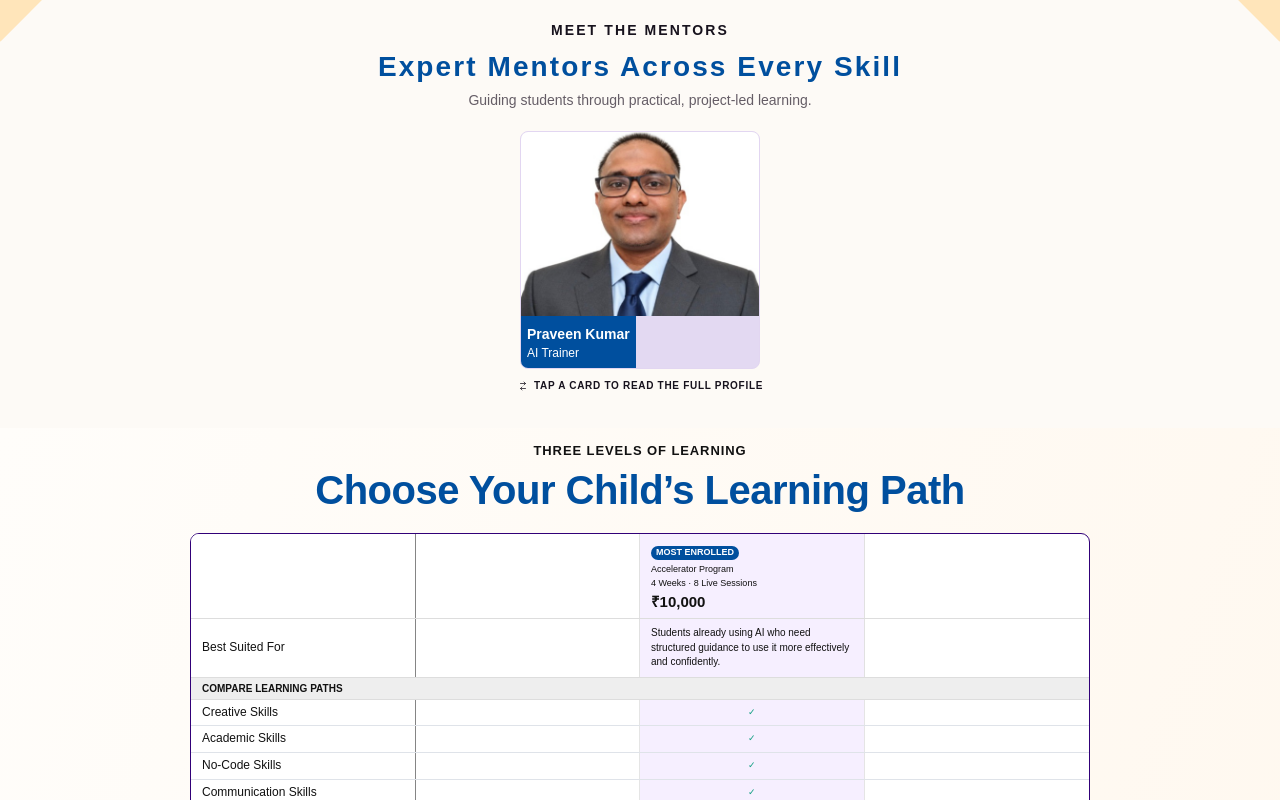
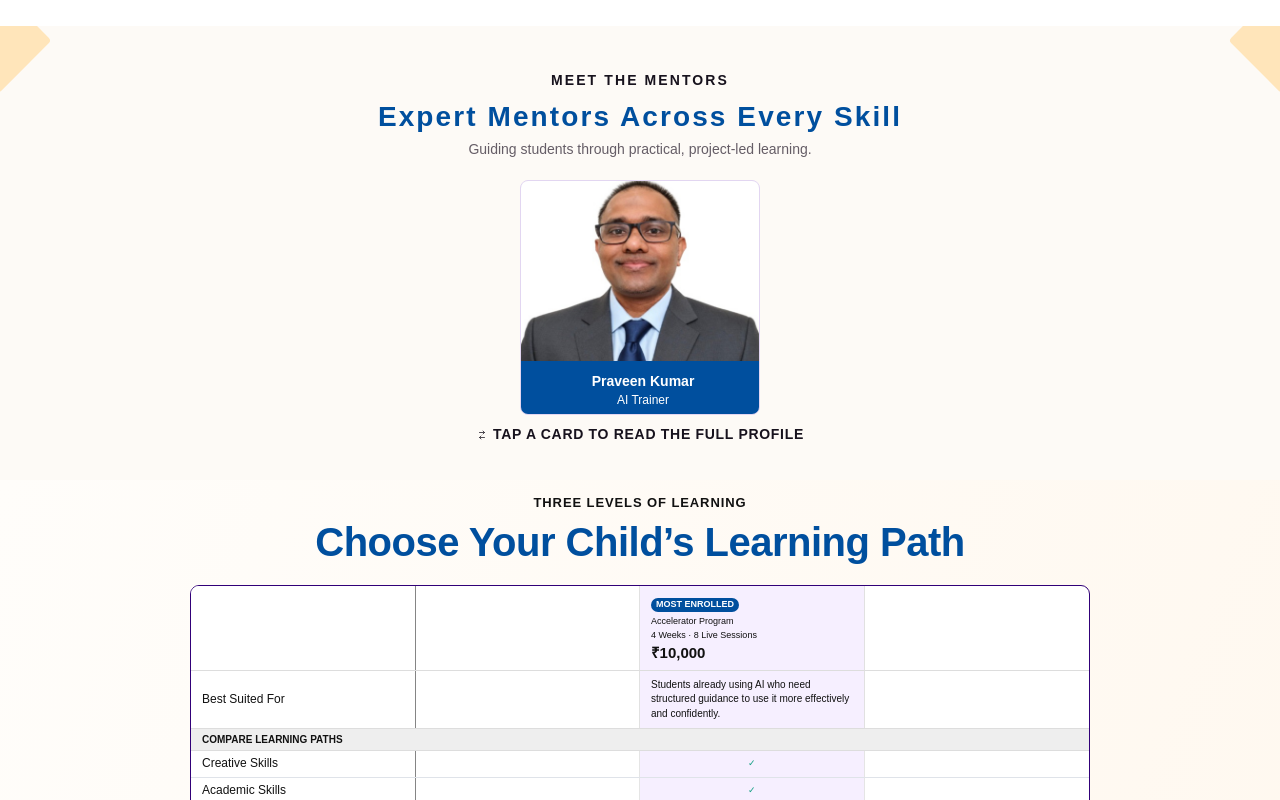
Before and after one commit to developerteam-lang/alkemy-landing-page, a React (Create React App) app: page / in a window 1280 px wide. Shown: the part 4900-5700 px from the top of the page. Built offline with nearby package versions, Linux system fonts and the light colour scheme.

Commit message:
Created flip card and removed old popup, padding and font implemented and title font size v26

```diff
--- a/src/Footer.css
+++ b/src/Footer.css
@@ -72,9 +72,10 @@
 .toi-footer__copyright {
   margin: 0;
   color: #8ba9c8;
-  font-size: 11px;
+  font-size: 14px;
   font-weight: 400;
   line-height: 1.5;
+  padding-left:8px;
 }
 
 /* RIGHT SIDE */
--- a/src/MentorSection.jsx
+++ b/src/MentorSection.jsx
@@ -36,15 +36,27 @@ const mentors = [
   // },
 ];
 
-function MentorCard({ mentor, onSelect }) {
+function MentorCard({ mentor, isFlipped, onSelect }) {
+  const handleFlip = () => {
+    onSelect(mentor.id);
+  };
+
   return (
     <button
       type="button"
-      className="mentor-card"
-      onClick={() => onSelect(mentor)}
-      aria-label={`Read the full profile of ${mentor.name}`}
+      className={`mentor-card ${isFlipped ? "mentor-card--flipped" : ""}`}
+      onClick={handleFlip}
+      aria-label={
+        isFlipped
+          ? `Return to ${mentor.name}'s photo`
+          : `Read the full profile of ${mentor.name}`
+      }
+      aria-pressed={isFlipped}
     >
-      <div className="mentor-card__photo">
+      <span className="mentor-card__inner">
+        {/* FRONT SIDE */}
+        <span className="mentor-card__face mentor-card__front">
+          <span className="mentor-card__photo">
             <img
               src={mentor.image}
               alt={mentor.name}
@@ -53,21 +65,64 @@ function MentorCard({ mentor, onSelect }) {
                 event.currentTarget.style.visibility = "hidden";
               }}
             />
-      </div>
+          </span>
 
-      <div className="mentor-card__details">
-        <h3>{mentor.name}</h3>
-        <p>{mentor.role}</p>
-        <p className="mentor-card__organization">
+          <span className="mentor-card__details">
+            <span className="mentor-card__name">
+              {mentor.name}
+            </span>
+
+            <span className="mentor-card__role">
+              {mentor.role}
+            </span>
+
+            {mentor.organization && (
+              <span className="mentor-card__organization">
                 {mentor.organization}
-        </p>
-      </div>
+              </span>
+            )}
+          </span>
+        </span>
+
+        {/* BACK SIDE */}
+        <span className="mentor-card__face mentor-card__back">
+          <span className="mentor-card__back-content">
+            <span className="mentor-card__back-name">
+              {mentor.name}
+            </span>
+
+            <span className="mentor-card__back-role">
+              {mentor.role}
+            </span>
+
+            {mentor.organization && (
+              <span className="mentor-card__back-organization">
+                {mentor.organization}
+              </span>
+            )}
+
+            <span className="mentor-card__bio">
+              {mentor.bio}
+            </span>
+
+            <span className="mentor-card__back-hint">
+              TAP TO GO BACK
+            </span>
+          </span>
+        </span>
+      </span>
     </button>
   );
 }
 
 export default function MentorsSection() {
-  const [selectedMentor, setSelectedMentor] = useState(null);
+  const [flippedMentorId, setFlippedMentorId] = useState(null);
+
+  const handleMentorSelect = (mentorId) => {
+    setFlippedMentorId((currentId) =>
+      currentId === mentorId ? null : mentorId
+    );
+  };
 
   return (
     <section className="mentors-section" id="mentors">
@@ -75,6 +130,7 @@ export default function MentorsSection() {
         className="mentors-section__decoration mentors-section__decoration--left"
         aria-hidden="true"
       />
+
       <span
         className="mentors-section__decoration mentors-section__decoration--right"
         aria-hidden="true"
@@ -100,7 +156,8 @@ export default function MentorsSection() {
             <MentorCard
               key={mentor.id}
               mentor={mentor}
-              onSelect={setSelectedMentor}
+              isFlipped={flippedMentorId === mentor.id}
+              onSelect={handleMentorSelect}
             />
           ))}
         </div>
@@ -119,56 +176,10 @@ export default function MentorsSection() {
               strokeLinejoin="round"
             />
           </svg>
+
           TAP A CARD TO READ THE FULL PROFILE
         </p>
       </div>
-
-      {selectedMentor && (
-        <div
-          className="mentor-modal"
-          role="presentation"
-          onClick={() => setSelectedMentor(null)}
-        >
-          <div
-            className="mentor-modal__content"
-            role="dialog"
-            aria-modal="true"
-            aria-labelledby="mentor-modal-title"
-            onClick={(event) => event.stopPropagation()}
-          >
-            <button
-              type="button"
-              className="mentor-modal__close"
-              onClick={() => setSelectedMentor(null)}
-              aria-label="Close mentor profile"
-            >
-              ×
-            </button>
-
-            <img
-              className="mentor-modal__photo"
-              src={selectedMentor.image}
-              alt={selectedMentor.name}
-            />
-
-            <h3 id="mentor-modal-title">
-              {selectedMentor.name}
-            </h3>
-
-            <p className="mentor-modal__role">
-              {selectedMentor.role}
-            </p>
-
-            <p className="mentor-modal__organization">
-              {selectedMentor.organization}
-            </p>
-
-            <p className="mentor-modal__bio">
-              {selectedMentor.bio}
-            </p>
-          </div>
-        </div>
-      )}
     </section>
   );
 }
--- a/src/MentorsSection.css
+++ b/src/MentorsSection.css
@@ -1,4 +1,3 @@
-
 .mentors-section {
   position: relative;
   width: 100%;
@@ -17,6 +16,7 @@
   box-sizing: border-box;
 }
 
+/* Main container */
 .mentors-section__container {
   position: relative;
   z-index: 1;
@@ -76,35 +76,43 @@
   line-height: 1.5;
 }
 
-/* Four mentor cards */
+/* Mentor grid */
 .mentors-section__grid {
   display: grid;
   grid-template-columns: repeat(4, minmax(0, 1fr));
   gap: 19px;
   width: 100%;
+  align-items: stretch;
 }
 
-/* Card */
+/* Main flip card */
 .mentor-card {
-  display: flex;
+  position: relative;
+  display: block;
+  width: 100%;
   min-width: 0;
-  flex-direction: column;
+  height: 235px;
   padding: 0;
-  overflow: hidden;
-  border: 1px solid #e2d6f1;
+  border: 0;
   border-radius: 8px;
-  background: #e3d9f2;
+  background: transparent;
   text-align: left;
   font-family: inherit;
   cursor: pointer;
+
+  /* Creates the 3D space for the flip */
+  perspective: 1000px;
+  -webkit-perspective: 1000px;
+
   transition:
     transform 0.2s ease,
     box-shadow 0.2s ease;
+
+  -webkit-tap-highlight-color: transparent;
 }
 
 .mentor-card:hover {
   transform: translateY(-3px);
-  box-shadow: 0 7px 18px rgb(66 28 112 / 12%);
 }
 
 .mentor-card:focus-visible {
@@ -112,14 +120,63 @@
   outline-offset: 3px;
 }
 
+/* Rotating inner card */
+.mentor-card__inner {
+  position: relative;
+  display: block;
+  width: 100%;
+  height: 100%;
+
+  transform-style: preserve-3d;
+  -webkit-transform-style: preserve-3d;
+
+  transition: transform 0.7s cubic-bezier(0.4, 0.2, 0.2, 1);
+  -webkit-transition: -webkit-transform 0.7s cubic-bezier(0.4, 0.2, 0.2, 1);
+
+  border-radius: 8px;
+}
+
+/* Flip when clicked */
+.mentor-card--flipped .mentor-card__inner {
+  transform: rotateY(180deg);
+  -webkit-transform: rotateY(180deg);
+}
+
+/* Front and back faces */
+.mentor-card__face {
+  position: absolute;
+  inset: 0;
+
+  display: flex;
+  flex-direction: column;
+
+  width: 100%;
+  height: 100%;
+  overflow: hidden;
+
+  border: 1px solid #e2d6f1;
+  border-radius: 8px;
+
+  -webkit-backface-visibility: hidden;
+  backface-visibility: hidden;
+}
+
+/* Front face */
+.mentor-card__front {
+  background: #e3d9f2;
+  transform: rotateY(0deg);
+  -webkit-transform: rotateY(0deg);
+}
+
 /* Photo */
 .mentor-card__photo {
   position: relative;
   display: flex;
-  width:100%;
-  height: 184px;
-  padding:0;
-  margin:0;
+  flex: 1 1 auto;
+  width: 100%;
+  min-height: 0;
+  padding: 0;
+  margin: 0;
   align-items: flex-end;
   justify-content: center;
   overflow: hidden;
@@ -133,28 +190,34 @@
 }
 
 .mentor-card__photo img {
-  /* */
   display: block;
-  margin:0;
-  padding:0;
-  max-width:none;
   width: 100%;
   height: 100%;
+  max-width: none;
+  margin: 0;
+  padding: 0;
   object-fit: cover;
   object-position: center center;
 }
 
-/* Purple name panel */
+/* Name panel */
 .mentor-card__details {
   position: relative;
   z-index: 1;
+  display: flex;
+  flex: 0 0 auto;
+  flex-direction: column;
+  justify-content: center;
   min-height: 51px;
-  padding: 10px 6px 7px;
+  padding: 12px 8px 6px 14px;
   background: #004f9e;
   color: #ffffff;
+  text-align:center;
 }
 
-.mentor-card__details h3 {
+/* Mentor name */
+.mentor-card__name {
+  display: block;
   margin: 0 0 4px;
   overflow-wrap: anywhere;
   color: #ffffff;
@@ -163,7 +226,9 @@
   line-height: 1.2;
 }
 
-.mentor-card__details p {
+/* Mentor role */
+.mentor-card__role {
+  display: block;
   margin: 0;
   color: #ffffff;
   font-size: 12px;
@@ -171,8 +236,88 @@
   line-height: 1.25;
 }
 
-.mentor-card__details .mentor-card__organization {
+/* Organization */
+.mentor-card__organization {
+  display: block;
+  margin-top: 3px;
+  color: #ffffff;
   font-size: 10px;
+  font-weight: 400;
+  line-height: 1.25;
+}
+
+/* Back face */
+.mentor-card__back {
+  justify-content: flex-start;
+  padding: 0;
+  background: #004f9e;
+  color: #ffffff;
+
+  transform: rotateY(180deg);
+  -webkit-transform: rotateY(180deg);
+}
+
+/* Details displayed on the back */
+.mentor-card__back-content {
+  display: flex;
+  flex-direction: column;
+  width: 100%;
+  height: 100%;
+  min-height: 0;
+  padding: 15px 12px 10px;
+  overflow: hidden;
+  text-align: left;
+}
+
+.mentor-card__back-name {
+  display: block;
+  margin: 0 0 6px;
+  color: #ffffff;
+  font-size: 14px;
+  font-weight: 700;
+  line-height: 1.3;
+  overflow-wrap: anywhere;
+}
+
+.mentor-card__back-role {
+  display: block;
+  margin: 0 0 5px;
+  color: #e6d7ff;
+  font-size: 11px;
+  font-weight: 600;
+  line-height: 1.4;
+}
+
+.mentor-card__back-organization {
+  display: block;
+  margin: 0 0 7px;
+  color: #e6d7ff;
+  font-size: 10px;
+  line-height: 1.4;
+}
+
+.mentor-card__bio {
+  display: block;
+  margin: 4px 0 0;
+  color: #ffffff;
+  font-size: 13px;
+  font-weight: 400;
+  line-height: 1.6;
+  overflow-wrap: anywhere;
+  overflow-y: auto;
+}
+
+/* Small instruction at the bottom of the back */
+.mentor-card__back-hint {
+  display: block;
+  flex: 0 0 auto;
+  margin-top: auto;
+  padding-top: 8px;
+  color: #e6d7ff;
+  font-size: 9px;
+  font-weight: 700;
+  line-height: 1.4;
+  letter-spacing: 0.7px;
 }
 
 /* Instruction below the cards */
@@ -183,7 +328,7 @@
   gap: 5px;
   margin: 10px 0 0;
   color: #17121d;
-  font-size: 10px;
+  font-size: 14px;
   font-weight: 700;
   line-height: 1.4;
   letter-spacing: 0.7px;
@@ -193,77 +338,6 @@
   width: 12px;
   height: 12px;
   flex: 0 0 12px;
-}
-
-/* Profile modal */
-.mentor-modal {
-  position: fixed;
-  z-index: 9999;
-  inset: 0;
-  display: flex;
-  align-items: center;
-  justify-content: center;
-  padding: 20px;
-  background: rgb(20 10 35 / 60%);
-}
-
-.mentor-modal__content {
-  position: relative;
-  width: 100%;
-  max-width: 350px;
-  max-height: 90vh;
-  overflow-y: auto;
-  padding: 24px;
-  border-radius: 14px;
-  background: #ffffff;
-  text-align: center;
-  box-shadow: 0 15px 50px rgb(0 0 0 / 20%);
-}
-
-.mentor-modal__close {
-  position: absolute;
-  top: 8px;
-  right: 12px;
-  width: 30px;
-  height: 30px;
-  border: 0;
-  border-radius: 50%;
-  background: #f2e9ff;
-  color: #4500a5;
-  font-size: 24px;
-  line-height: 1;
-  cursor: pointer;
-}
-
-.mentor-modal__photo {
-  display: block;
-  width: 110px;
-  height: 125px;
-  margin: 0 auto 12px;
-  border-radius: 8px;
-  background: #e8def7;
-  object-fit: contain;
-  object-position: center bottom;
-}
-
-.mentor-modal__content h3 {
-  margin: 0 0 6px;
-  color: #4500a5;
-  font-size: 20px;
-}
-
-.mentor-modal__role,
-.mentor-modal__organization {
-  margin: 4px 0;
-  color: #554b61;
-  font-size: 12px;
-}
-
-.mentor-modal__bio {
-  margin: 14px 0 0;
-  color: #403746;
-  font-size: 13px;
-  line-height: 1.7;
 }
 
 /* Tablet */
@@ -281,8 +355,8 @@
     gap: 16px;
   }
 
-  .mentor-card__photo {
-    height: 175px;
+  .mentor-card {
+    height: 232px;
   }
 
   .mentor-card__details {
@@ -290,20 +364,37 @@
     padding: 10px 8px;
   }
 
-  .mentor-card__details h3 {
+  .mentor-card__name {
     font-size: 12px;
   }
 
-  .mentor-card__details p {
+  .mentor-card__role {
     font-size: 9px;
   }
 
-  .mentor-card__details .mentor-card__organization {
+  .mentor-card__organization {
     font-size: 8px;
+  }
+
+  .mentor-card__back-content {
+    padding: 12px 10px 9px;
+  }
+
+  .mentor-card__back-name {
+    font-size: 12px;
+  }
+
+  .mentor-card__back-role {
+    font-size: 10px;
+  }
+
+  .mentor-card__bio {
+    font-size: 10px;
+    line-height: 1.5;
   }
 }
 
-/* Mobile */
+/* Small mobile screens */
 @media (max-width: 380px) {
   .mentors-section {
     padding: 32px 14px 26px;
@@ -321,21 +412,57 @@
     gap: 12px;
   }
 
-  .mentor-card__photo {
-    height: 145px;
+  .mentor-card {
+    height: 210px;
   }
 
-  .mentor-card__details h3 {
+  .mentor-card__details {
+    padding: 8px 6px;
+  }
+
+  .mentor-card__name {
     font-size: 10px;
+  }
+
+  .mentor-card__role {
+    font-size: 9px;
+  }
+
+  .mentor-card__back-content {
+    padding: 10px 8px 8px;
+  }
+
+  .mentor-card__back-name {
+    font-size: 11px;
+  }
+
+  .mentor-card__back-role {
+    font-size: 9px;
+  }
+
+  .mentor-card__bio {
+    font-size: 9px;
+    line-height: 1.45;
+  }
+
+  .mentor-card__back-hint {
+    font-size: 7px;
   }
 }
 
-
-/* Desktop only: center the mentor card */
-/* */
+/* Desktop: keep the existing centered single-card layout */
 @media (min-width: 651px) {
   .mentors-section__grid {
     grid-template-columns: minmax(0, 240px);
-   justify-content: center;
+    justify-content: center;
   }
 }
+
+/* Respect the user's reduced-motion preference */
+@media (prefers-reduced-motion: reduce) {
+  .mentor-card,
+  .mentor-card__inner {
+    transition-duration: 0.01ms;
+    -webkit-transition-duration: 0.01ms;
+  }
+}
```
Also changed, not shown: src/AILab.css (+4 -3 lines). Lines whose indentation alone changed are shown as unchanged.
